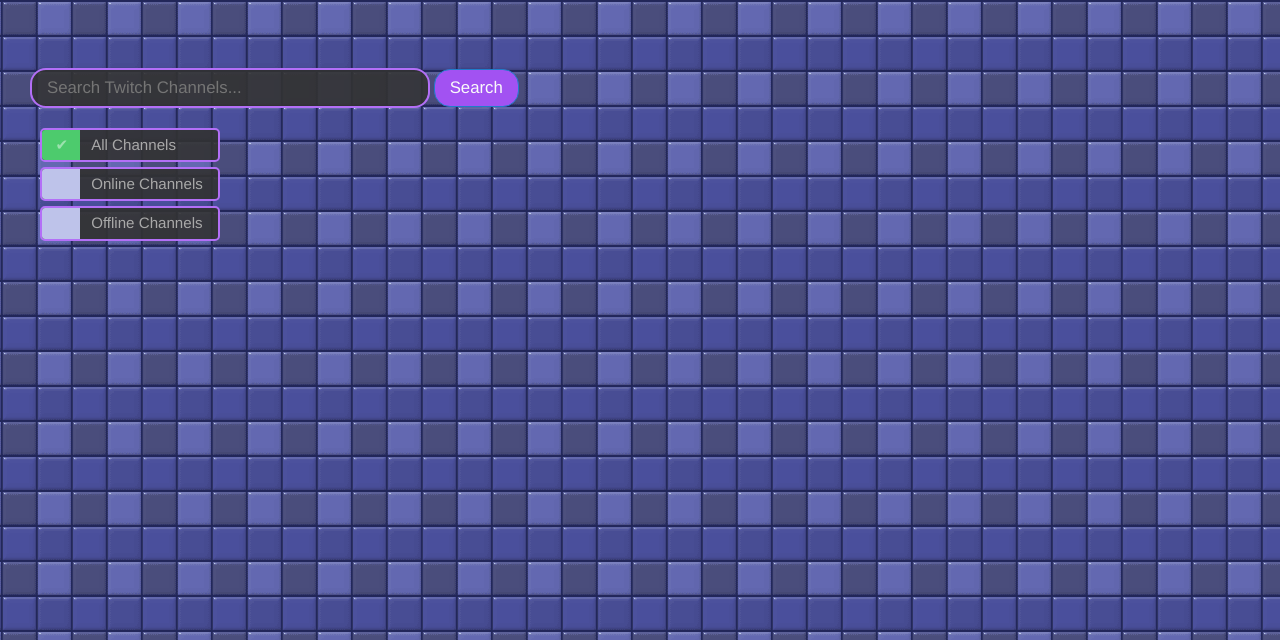
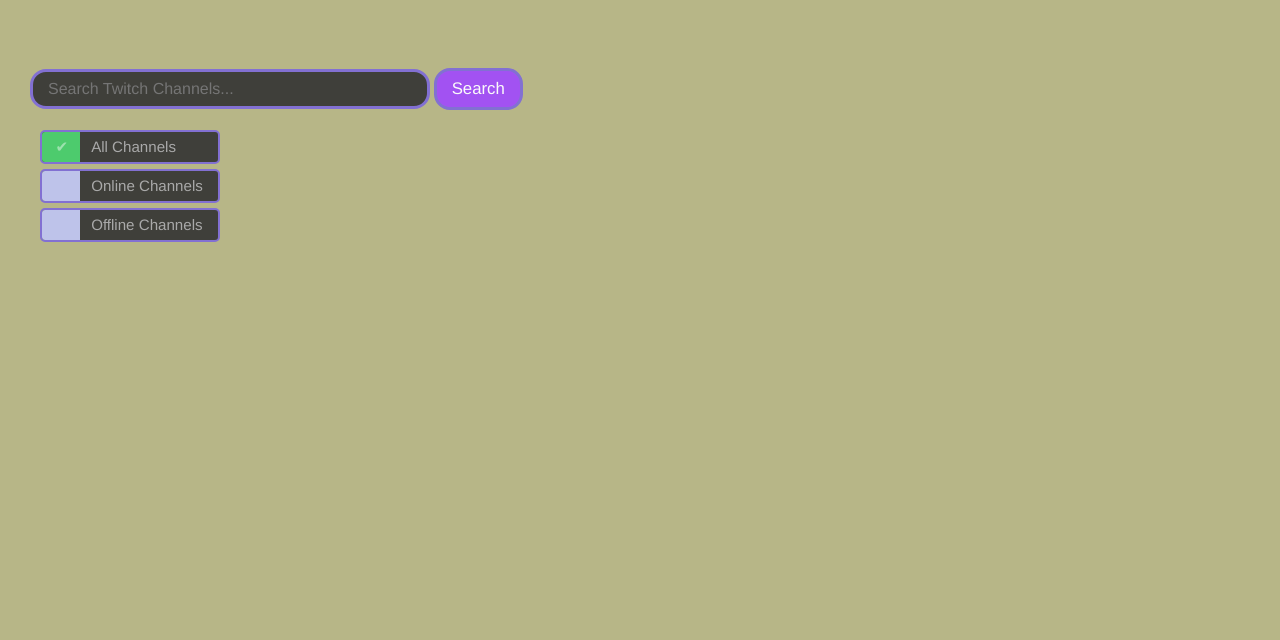
Before and after one commit to rickstewart/FreeCodeCamp_TwitchTV, a plain HTML site: page index.html in a window 1280 px wide. Shown: the part 160-800 px from the top of the page. Drawn offline with nearby package versions, Linux system fonts and the light colour scheme; a web font is replaced by a local one.

Commit message:
basic html and css layout complete.

```diff
--- a/css/main.css
+++ b/css/main.css
@@ -54,7 +54,7 @@ body {
     line-height: 1.6rem;
     min-height: 100%;
     display: flex;
-    background: url("../images/thumb_wall.gif") repeat 19px #6368B1;
+    background-color: #B7B687;
 }
 
 #page-wrapper {
@@ -131,11 +131,15 @@ a:active {
     flex-flow: column;
 }
 
+#form-area {
+    margin-top: 228px;
+    width: 100%
+}
+
 form {
     position: relative;
     left: 30px;
     width: 520px;
-    margin-top: 228px;
     border-radius: 16px;
 }
 
@@ -144,18 +148,19 @@ form {
     width: 400px;
     padding: 10px 15px;
     background: rgba(50, 50, 50, 0.9);
-    border: 2px solid rgba(179, 111, 247, 1);
+    border: solid 3px #8270D2;
+    /* border: 2px solid rgba(179, 111, 247, 1); */
     border-radius: 16px;
     font-family: 'Helvetica Neue', Helvetica, Arial, sans-serif;
     color: rgb(255, 218, 223) !important;
-    font-size: 16.8px;
+    font-size: 16px;
 }
 
 .buttons {
     position: relative;
     left: -1px;
     padding: 5px 15px;
-    border: 1px solid #207cca;
+    border: 3px solid #8270D2;
     border-radius: 16px;
     background-color: #a252f2;
     color: #fafafa;
@@ -163,13 +168,13 @@ form {
 
 .buttons:hover {
     background-color: #8d38e2;
-    border: 1px solid #2058c9;
+    border: solid 3px #8270D2;
     color: #fafafa;
 }
 
 .buttons:active {
-    background-color: #8d38e2;
-    border: 1px solid white;
+    background-color: #7431b7;
+    border: solid 3px #8270D2;
     color: #fafafa;
 }
 
@@ -180,13 +185,13 @@ form {
     flex-direction: column;
     width: 210px;
     height: 150px;
-    border: solid 0px red;
+    border: solid 0 red;
 }
 
 label {
     width: 180px;
     background: rgba(50, 50, 50, 0.9);
-    border: 2px solid rgba(179, 111, 247, 1);
+    border: solid 2px #8270D2;
     border-radius: 5px;
     font-family: 'Helvetica Neue', Helvetica, Arial, sans-serif;
     color: #A9A9A9 !important;
```
